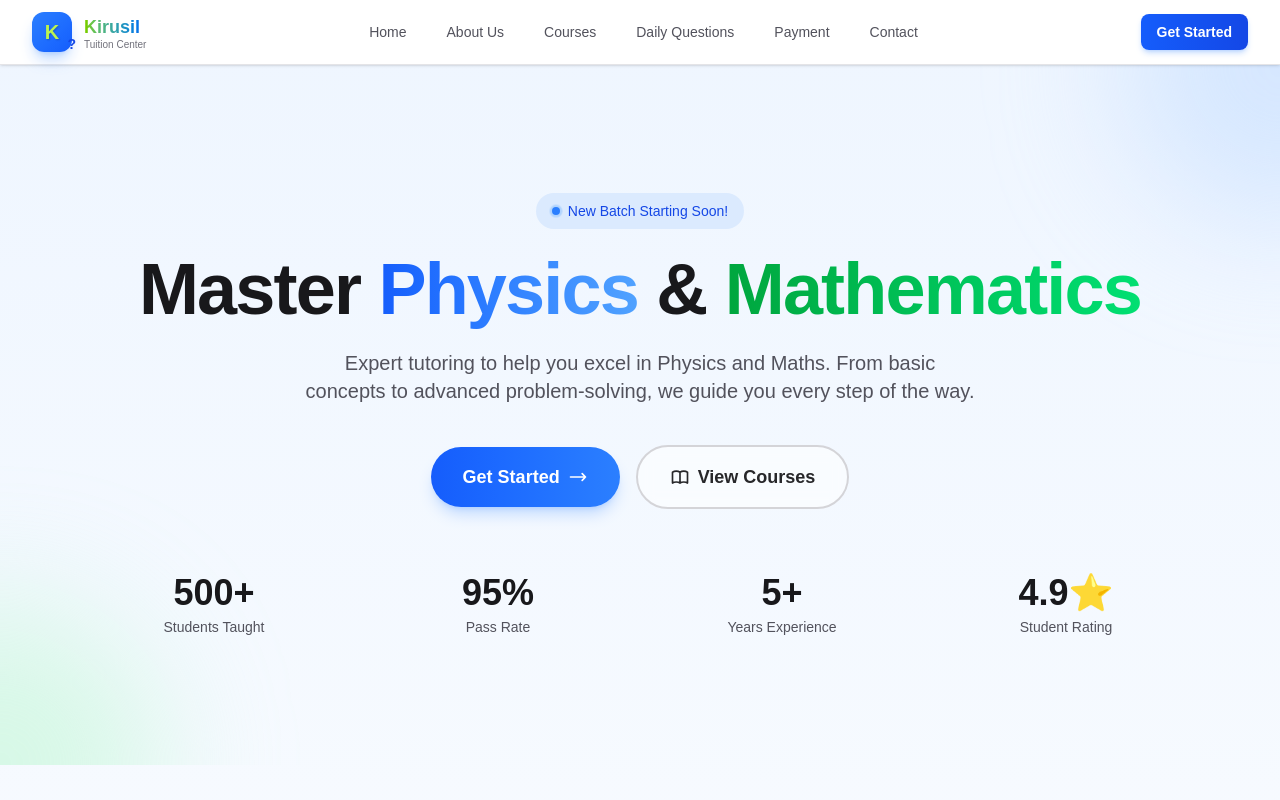
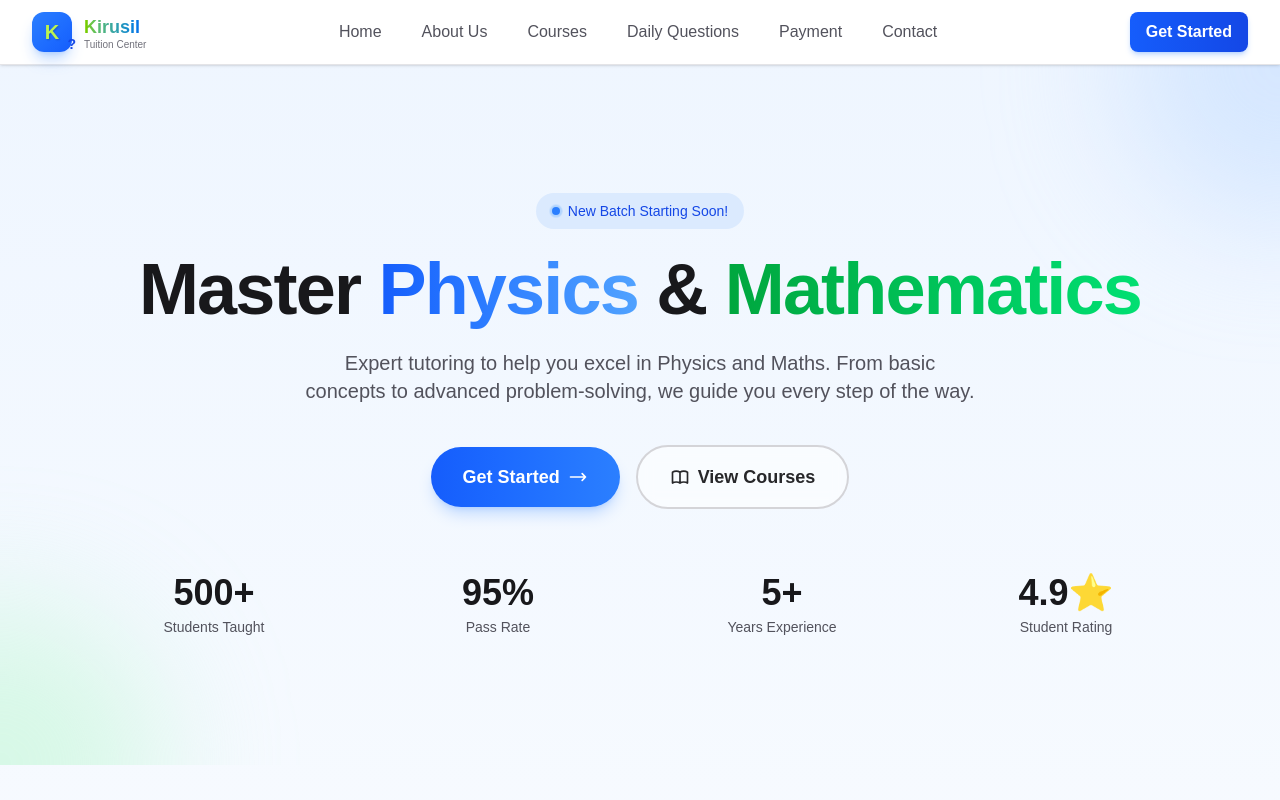
Before and after one commit to bhuvankumar17/kirusil-, a Next.js app: page / in a window 1280 px wide. Shown: the top 800 px of the page. Built offline with nearby package versions, Linux system fonts and the light colour scheme.

Commit message:
Increase navbar font size

```diff
--- a/src/components/Navbar.js
+++ b/src/components/Navbar.js
@@ -38,7 +38,7 @@ export default function Navbar() {
               <Link
                 key={link.href}
                 href={link.href}
-                className="px-3 lg:px-4 py-2 text-sm font-medium text-zinc-600 rounded-lg transition-all duration-200 hover:text-blue-600 hover:bg-blue-50 dark:text-zinc-300 dark:hover:text-blue-400 dark:hover:bg-zinc-800"
+                className="px-3 lg:px-4 py-2 text-base font-medium text-zinc-600 rounded-lg transition-all duration-200 hover:text-blue-600 hover:bg-blue-50 dark:text-zinc-300 dark:hover:text-blue-400 dark:hover:bg-zinc-800"
               >
                 {link.label}
               </Link>
@@ -49,7 +49,7 @@ export default function Navbar() {
           <div className="hidden md:flex items-center gap-3 flex-shrink-0">
             <Link
               href="/contact"
-              className="px-4 py-2 text-sm font-semibold text-white bg-gradient-to-r from-blue-600 to-blue-700 rounded-lg shadow-md shadow-blue-500/25 hover:shadow-lg hover:shadow-blue-500/40 transition-all duration-200 hover:-translate-y-0.5"
+              className="px-4 py-2 text-base font-semibold text-white bg-gradient-to-r from-blue-600 to-blue-700 rounded-lg shadow-md shadow-blue-500/25 hover:shadow-lg hover:shadow-blue-500/40 transition-all duration-200 hover:-translate-y-0.5"
             >
               Get Started
             </Link>
```
